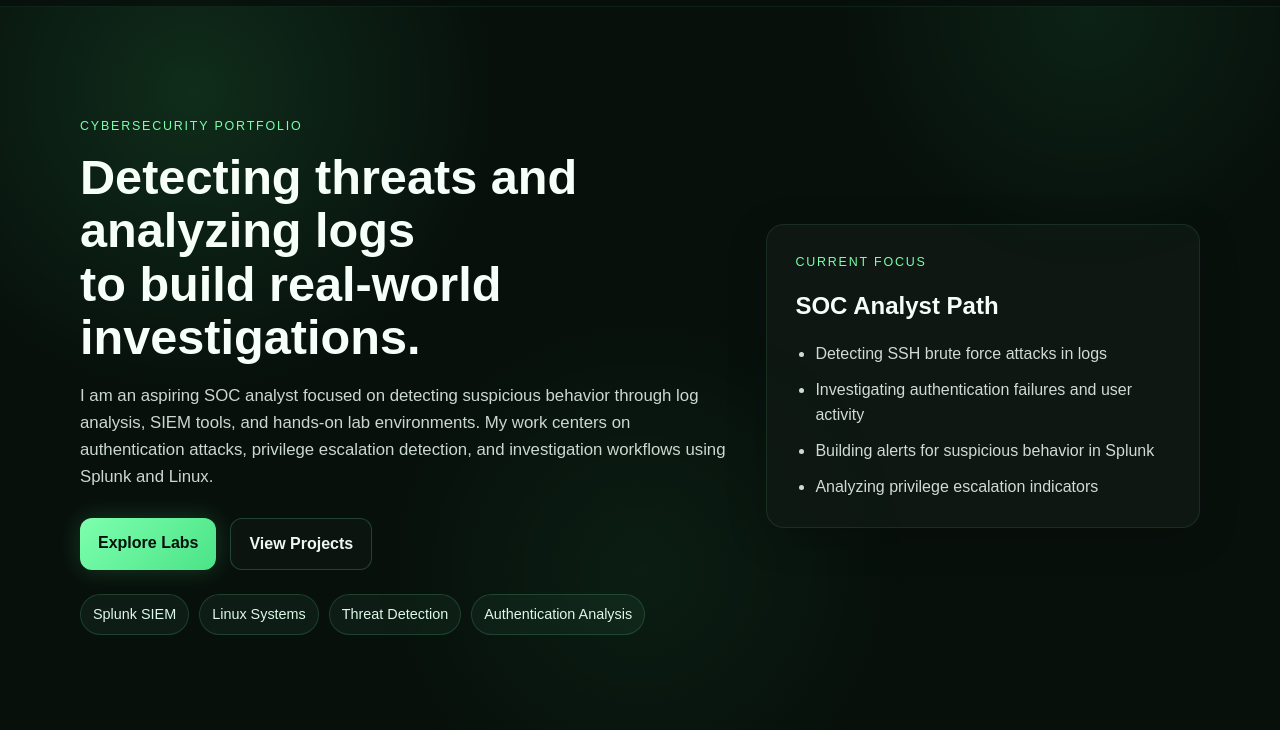
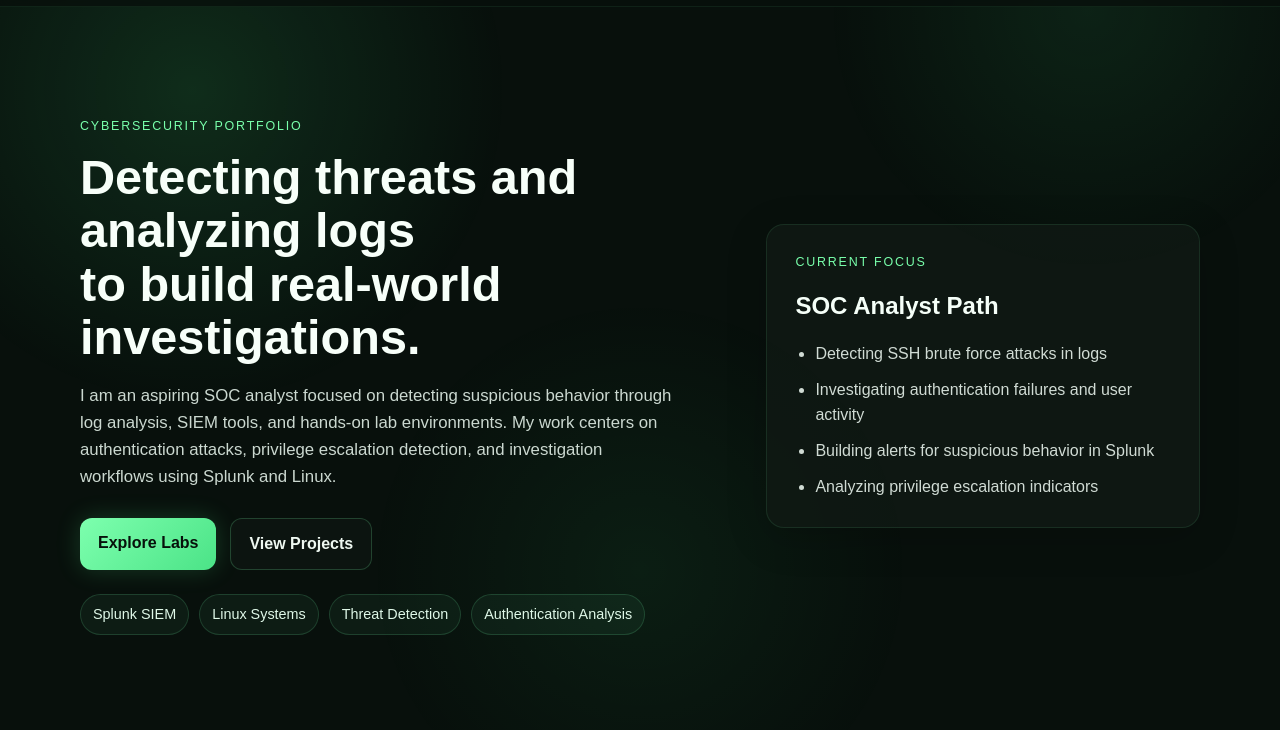
Before and after one commit to vaniersfrancis/vaniersfrancis.github.io, a plain HTML site: page index.html in a window 1280 px wide. Shown: the part 70-800 px from the top of the page. Drawn offline with Linux system fonts and the light colour scheme.

Commit message:
Update style.css

```diff
--- a/style.css
+++ b/style.css
@@ -109,8 +109,9 @@ body {
 .hero-description {
   color: #cbd8d0;
   font-size: 1.05rem;
-  max-width: 700px;
+  max-width: 600px; /* tighten this */
   margin-bottom: 28px;
+  line-height: 1.6;
 }
 
 .hero-buttons {
```
